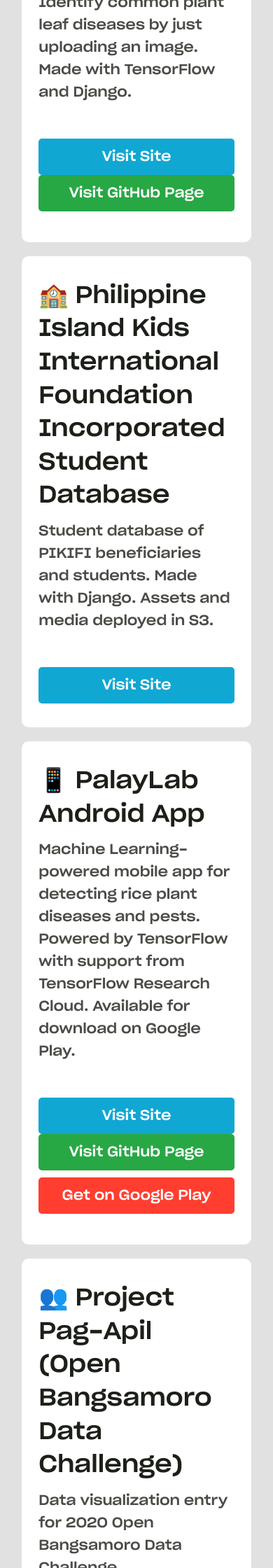
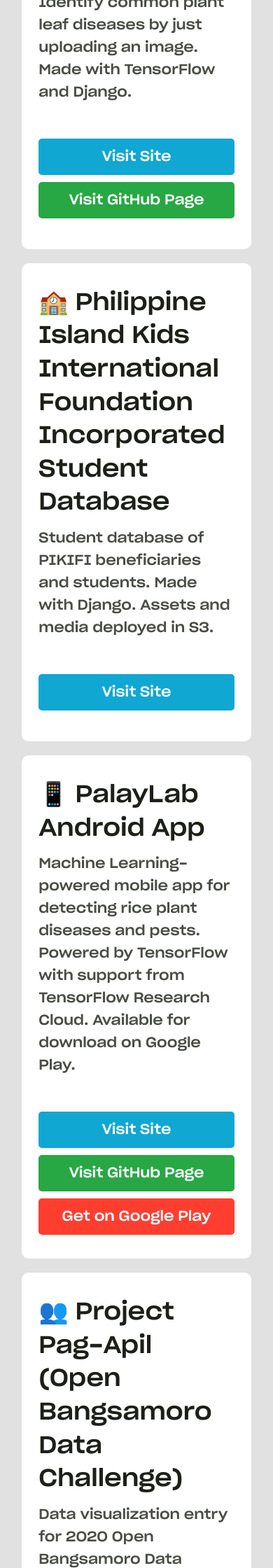
Before and after one commit to mabreyes/marcreyes.dev, a Jekyll site: the page built from index.md, in a window 390 px wide. Shown: the part 1188-3428 px from the top of the page at 70% size. Built offline with Jekyll 4.4.1, drawn with Linux system fonts in a browser that asks for light colours.

Commit message:
Fix margins in buttons when in responsive mode

```diff
--- a/assets/stylesheet.css
+++ b/assets/stylesheet.css
@@ -224,8 +224,8 @@
         width: 100%;
         text-align: center;
     }
-    .about a.github_url,
-    .about a.google_play_url {
+    .about a:nth-child(1),
+    .about a:nth-child(2) {
         margin-bottom: 10px;
     }
     svg {
```
